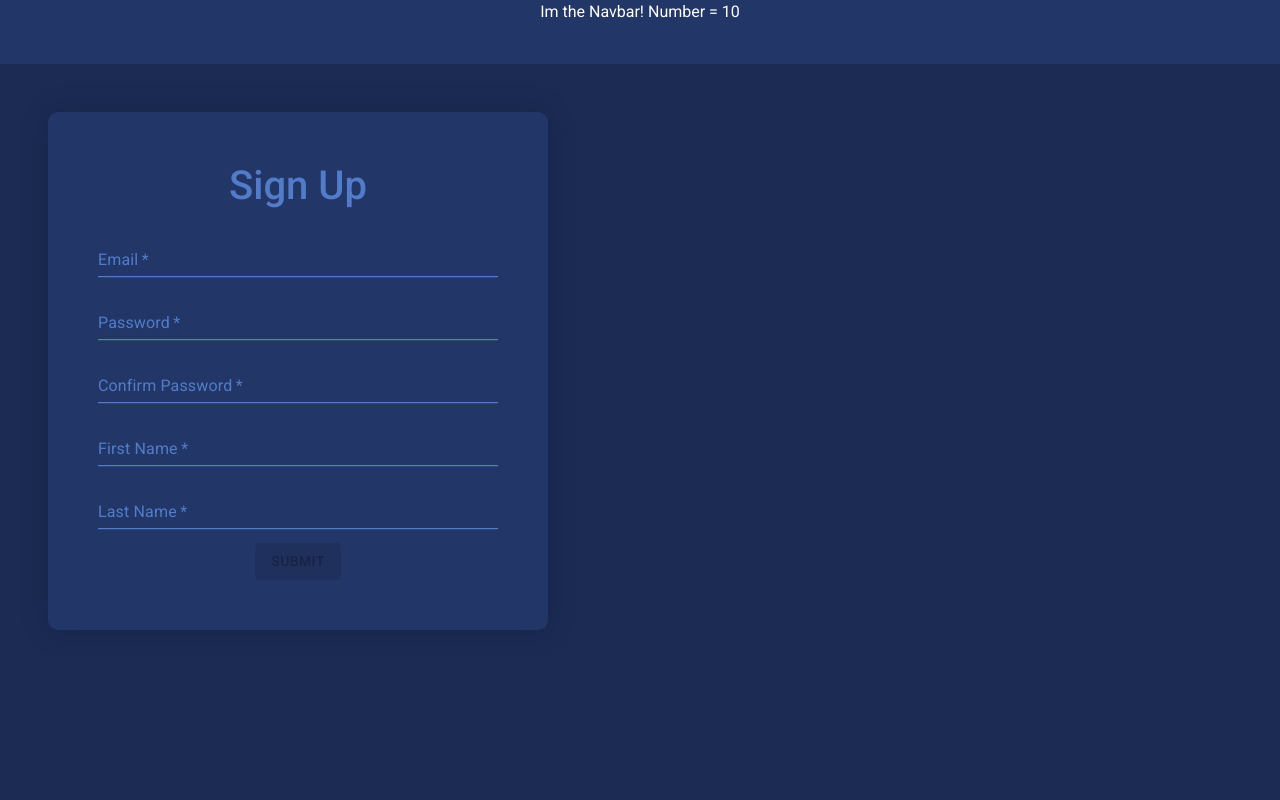
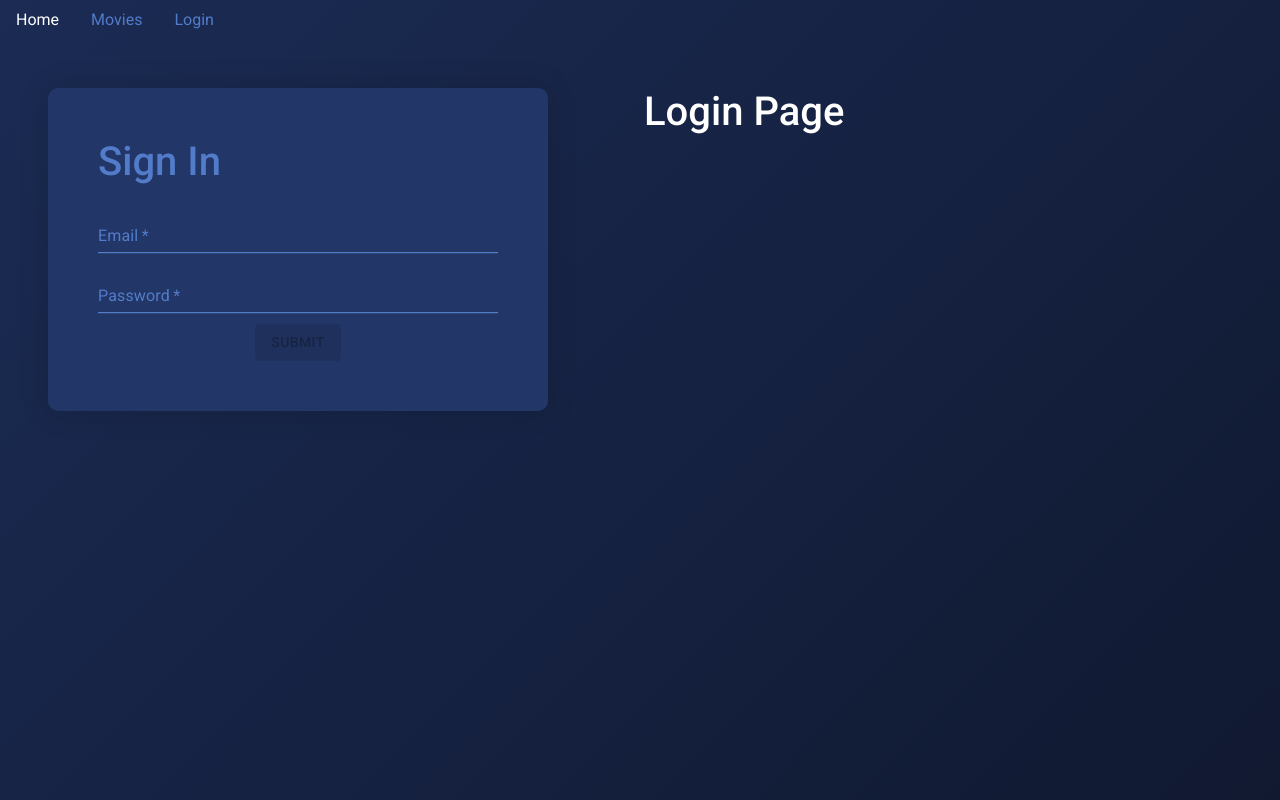
Before and after one commit to graemebrooks/campfire-client, a React (Create React App) app: page /login in a window 1280 px wide. Built offline with nearby package versions, Linux system fonts and the light colour scheme.

Commit message:
adds jwt login handling

```diff
--- a/package.json
+++ b/package.json
@@ -12,6 +12,7 @@
     "@types/node": "^12.12.54",
     "@types/react": "^16.9.48",
     "@types/react-dom": "^16.9.8",
+    "@types/react-router-dom": "^5.1.5",
     "@types/styled-components": "^5.1.2",
     "@types/yup": "^0.29.6",
     "axios": "^0.20.0",
@@ -19,6 +20,7 @@
     "nodemon": "^2.0.4",
     "react": "^16.13.1",
     "react-dom": "^16.13.1",
+    "react-router-dom": "^5.2.0",
     "react-scripts": "3.4.3",
     "styled-components": "^5.1.1",
     "typeface-roboto": "0.0.75",
--- a/src/App.css
+++ b/src/App.css
@@ -1,6 +1,7 @@
 .App {
 	text-align: center;
-	background-color: #1b2b54;
+	/* background-color: #1b2b54; */
+	background: linear-gradient(-45deg, #101930, #1b2b54);
 	height: 100vh;
 	color: white;
 }
--- a/src/App.tsx
+++ b/src/App.tsx
@@ -4,8 +4,10 @@ import { createMuiTheme, ThemeProvider } from '@material-ui/core/styles';
 
 // components
 import Navbar from './components/navbar/navbar';
-import LoginTest from './components/Forms/loginTest/loginTest';
-import SignupForm from './components/Forms/SignupForm/SignupForm';
+import { BrowserRouter as Router, Switch, Route } from 'react-router-dom';
+import HomePage from './components/Pages/HomePage/HomePage';
+import MoviesPage from './components/Pages/MoviesPage/MoviesPage';
+import LoginPage from './components/Pages/LoginPage/LoginPage';
 
 const theme = createMuiTheme({
 	palette: {
@@ -16,7 +18,7 @@ const theme = createMuiTheme({
 			main: '#ea8f00'
 		},
 		secondary: {
-			main: '#FFFFFF',
+			main: '#223767',
 			light: '#FFFFFF',
 			dark: '#FFFFFF',
 			contrastText: '#fff'
@@ -26,14 +28,24 @@ const theme = createMuiTheme({
 
 function App() {
 	return (
-		<ThemeProvider theme={theme}>
-			<div className="App">
-				<Navbar cool={10} />
-				<div className="content">
-					<SignupForm />
-				</div>
-			</div>
-		</ThemeProvider>
+		<div className="App">
+			<ThemeProvider theme={theme}>
+				<Router>
+					<Navbar cool={10} />
+					<Switch>
+						<Route path="/movies">
+							<MoviesPage />
+						</Route>
+						<Route path="/login">
+							<LoginPage />
+						</Route>
+						<Route path="/">
+							<HomePage />
+						</Route>
+					</Switch>
+				</Router>
+			</ThemeProvider>
+		</div>
 	);
 }
 
--- a/src/components/Forms/FormikField/FormikField.tsx
+++ b/src/components/Forms/FormikField/FormikField.tsx
@@ -1,7 +1,6 @@
 import React from 'react';
 import styled from 'styled-components';
-import { Formik, Form, Field, ErrorMessage } from 'formik';
-import * as Yup from 'yup';
+import { Field, ErrorMessage } from 'formik';
 
 import TextField from '@material-ui/core/TextField';
 
--- a/src/components/Forms/SignupForm/SignupForm.tsx
+++ b/src/components/Forms/SignupForm/SignupForm.tsx
@@ -11,16 +11,22 @@ import Button from '@material-ui/core/Button';
 const Div = styled.div`
     background: #223767;
     border-radius: 10px;
-    width: 500px;
+	width: 500px;
+	margin: 3rem;
     padding 50px;
 	color: white;
 	display: flex;
 	flex-direction: column;
-	justify-content: start;
+	justify-content: flex-start;
 	box-shadow: 0 0 30px rgba(0,0,0,0.15);
 
 	h1 {
 		color: #527cc9;
+		margin-right: auto;
+	}
+
+	button {
+		margin: 0.5rem;
 	}
 `;
 
--- a/src/components/Forms/loginTest/loginTest.tsx
+++ b/src/components/Forms/loginTest/loginTest.tsx
@@ -6,12 +6,17 @@ import * as Yup from 'yup';
 // components
 import FormikField from '../FormikField/FormikField';
 import Button from '@material-ui/core/Button';
+import axios from 'axios';
+
+// services
+import userService from '../../../services/security/userService'
 
 const Div = styled.div`
     background: #223767;
     border-radius: 10px;
     width: 500px;
-    padding 50px;
+	padding 50px;
+	margin: 3rem;
 	color: white;
 	display: flex;
 	flex-direction: column;
@@ -20,29 +25,30 @@ const Div = styled.div`
 
 	h1 {
 		color: #527cc9;
+		margin-right: auto;
 	}
 `;
 
 // Yup schema for input validation
 const SigninSchema = Yup.object().shape({
-	email: Yup.string().required('This field is required!').email('Must be a valid email!'),
+	username: Yup.string().required('This field is required!').email('Must be a valid email!'),
 	password: Yup.string().required('This field is required').min(8, 'Must be at least 8 character!')
 });
 
 interface FormValues {
-	email: string;
+	username: string;
 	password: string;
 }
 
 const initialValues: FormValues = {
-	email: '',
+	username: '',
 	password: ''
 };
 
 const LoginTest: React.FC = () => {
 	// values object automatically tracks input value state
 	const handleSubmit = (values: FormValues): void => {
-		alert(JSON.stringify(values));
+		userService.login(values);
 	};
 
 	return (
@@ -57,7 +63,7 @@ const LoginTest: React.FC = () => {
 			>
 				{({ isValid, dirty }) => (
 					<Form>
-						<FormikField label="Email" name="email" />
+						<FormikField label="Email" name="username" />
 						<FormikField label="Password" name="password" type="password" />
 						<Button variant="contained" disabled={!isValid || !dirty} color="primary" type="submit">
 							Submit
--- /dev/null
+++ b/src/components/Pages/HomePage/HomePage.tsx
@@ -0,0 +1,28 @@
+import React from 'react';
+import styled from 'styled-components';
+
+// component imports
+import SignupForm from '../../Forms/SignupForm/SignupForm';
+
+const Div = styled.div`
+	display: flex;
+
+	.title {
+		margin: 3rem;
+	}
+
+	p {
+		margin: 0;
+	}
+`;
+
+function HomePage() {
+	return (
+		<Div>
+			<SignupForm />
+			<h1 className="title">Home Page</h1>
+		</Div>
+	);
+}
+
+export default HomePage;
--- /dev/null
+++ b/src/components/Pages/LoginPage/LoginPage.tsx
@@ -0,0 +1,28 @@
+import React from 'react';
+import styled from 'styled-components';
+
+// component imports
+import LoginTest from '../../Forms/loginTest/loginTest';
+
+const Div = styled.div`
+	display: flex;
+
+	.title {
+		margin: 3rem;
+	}
+
+	p {
+		margin: 0;
+	}
+`;
+
+function LoginPage() {
+	return (
+		<Div>
+			<LoginTest />
+			<h1 className="title">Login Page</h1>
+		</Div>
+	);
+}
+
+export default LoginPage;
--- /dev/null
+++ b/src/components/Pages/MoviesPage/MoviesPage.tsx
@@ -0,0 +1,28 @@
+import React from 'react';
+import styled from 'styled-components';
+
+// component imports
+import SignupForm from '../../Forms/SignupForm/SignupForm';
+
+const Div = styled.div`
+	display: flex;
+
+	.title {
+		margin: 3rem;
+	}
+
+	p {
+		margin: 0;
+	}
+`;
+
+function MoviesPage() {
+	return (
+		<Div>
+			<SignupForm />
+			<h1 className="title">Movies Page</h1>
+		</Div>
+	);
+}
+
+export default MoviesPage;
--- a/src/components/navbar/navbar.tsx
+++ b/src/components/navbar/navbar.tsx
@@ -1,12 +1,24 @@
 import React from 'react';
 import styled from 'styled-components';
 
+// component imports
+import { Link } from 'react-router-dom';
+
 const Nav = styled.div`
-	background: #223767;
-	height: 4rem;
+	.nav {
+		width: 100vw;
+		display: flex;
+		justify-content: flex-end;
+	}
 
-	p {
-		margin: 0;
+	.nav-link {
+		color: #527cc9;
+		text-decoration: none;
+	}
+
+	.nav-link:hover {
+		color: white;
+		text-decoration: none;
 	}
 `;
 
@@ -16,8 +28,22 @@ type navProps = {
 
 function Navbar(navProps: navProps) {
 	return (
-		<Nav>
-			<p>Im the Navbar! Number = {navProps.cool}</p>
+		<Nav className="nav">
+			<a>
+				<Link className="nav-link" to="/">
+					Home
+				</Link>
+			</a>
+			<a>
+				<Link className="nav-link" to="/movies">
+					Movies
+				</Link>
+			</a>
+			<a>
+				<Link className="nav-link" to="/login">
+					Login
+				</Link>
+			</a>
 		</Nav>
 	);
 }
--- /dev/null
+++ b/src/services/security/tokenService.tsx
@@ -0,0 +1,36 @@
+const removeToken = (): void => {
+	localStorage.removeItem('token');
+};
+
+const getUserFromToken = () => {
+	const token = getToken();
+	return token && JSON.parse(atob(token.split('.')[1])); // return user??
+};
+
+const getToken = (): string | null => {
+	let token = localStorage.getItem('token');
+	if (token) {
+		// check if token has expired, if so, remove it
+		const payload = JSON.parse(atob(token.split('.')[1]));
+		if (payload.exp < Date.now() / 1000) {
+			localStorage.removeItem('token');
+			token = null;
+		}
+	}
+	return token;
+};
+
+const setToken = (token: string) => {
+	if (token) {
+		localStorage.setItem('token', token);
+	} else {
+		localStorage.removeItem('token');
+	}
+};
+
+export default {
+	setToken,
+	getToken,
+	removeToken,
+	getUserFromToken
+};
--- /dev/null
+++ b/src/services/security/userService.tsx
@@ -0,0 +1,36 @@
+import axios from 'axios';
+import tokenService from './tokenService'
+
+const BASE_URL: string = '/api/user/';
+
+
+// login functionality ------------------------------------------------------------------
+
+interface FormValues {
+	username: string;
+	password: string;
+}
+
+const login = (creds: FormValues): void => {
+    axios
+        .post('http://localhost:8080/api/user/authenticate', creds, {
+            headers: { 'content-type': 'application/json' }
+        })
+        .then((response) => {
+            return response.data;
+        })
+        .then(({jwt}) => {
+            console.log(jwt);
+            tokenService.setToken(jwt);
+        })
+        .catch((error) => {
+            throw new Error('Bad Credentials!');
+        });
+}
+
+export default {
+    // signup,
+	// getUser,
+	// logout,
+	login
+}
```
Also changed, not shown: 1 other file (tests, documents, lock files or other folders).
